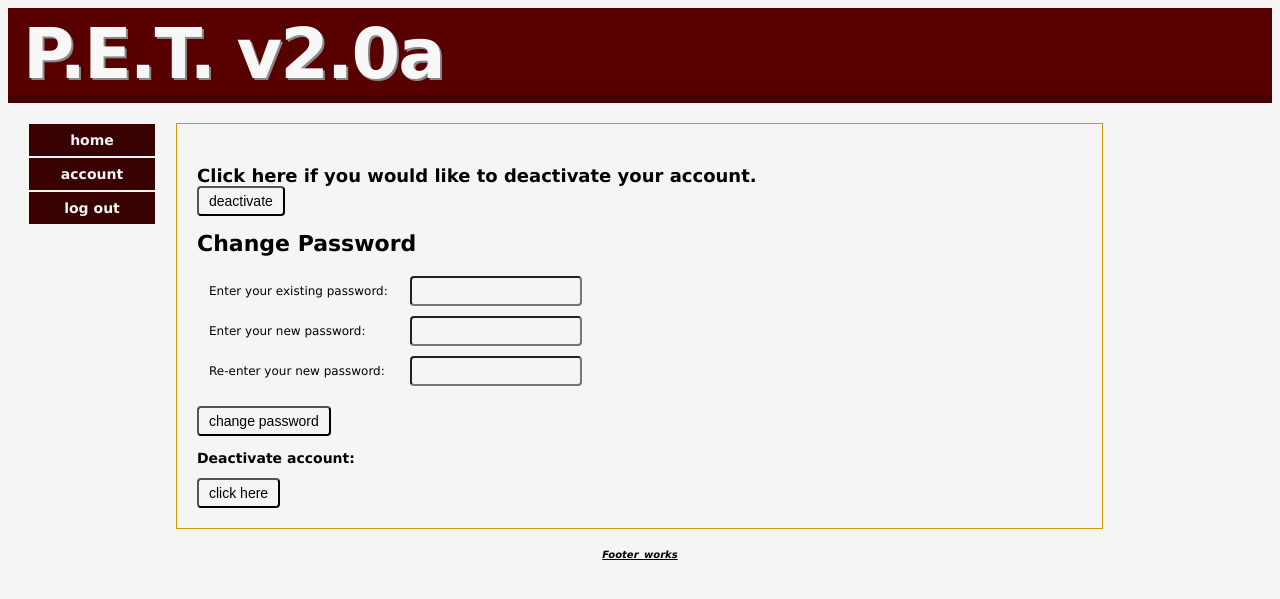
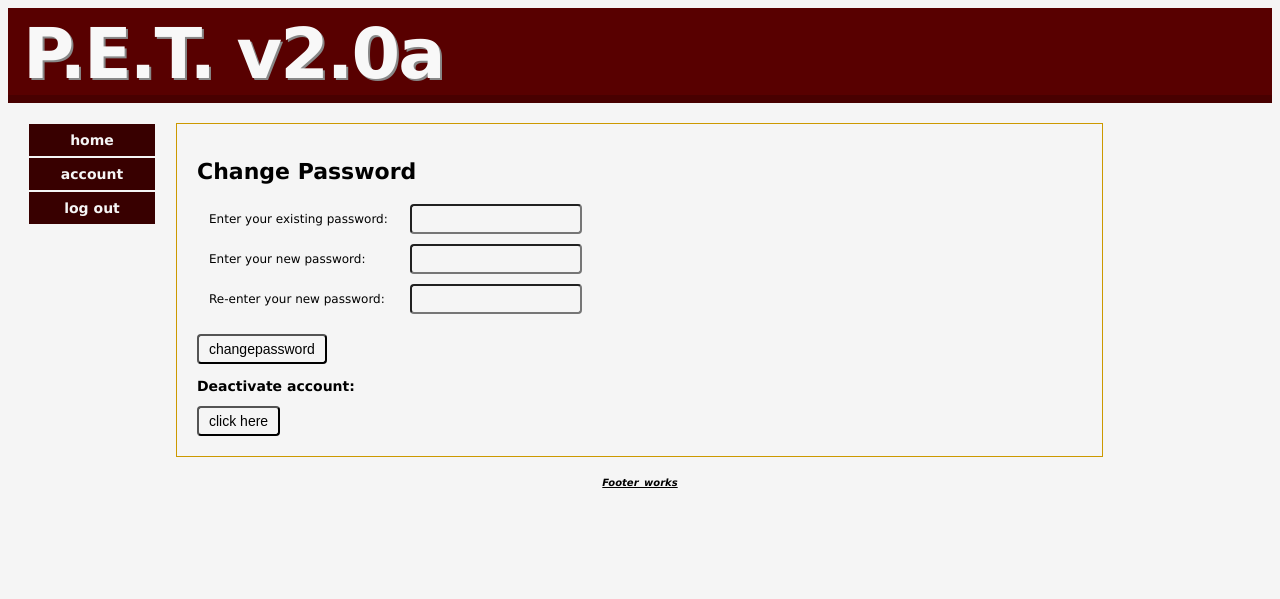
Before and after one commit to ulmpet/Capstone, a PHP site: page /account/changePassword?password=1 in a window 1280 px wide. Shown: the top 599 px of the page. Run offline with PHP 8.4, Linux system fonts and the light colour scheme; the visitor is signed in with stand-in values (Sample User, id 1); data that the repository does not hold is empty; some libraries are stand-ins or nearby versions.

Commit message:
Fixed merge issues and bugs
Extra deactivate button from recent tree removed, plus fixed bug with
change password user feature.

```diff
--- a/application/view/account/account.php
+++ b/application/view/account/account.php
@@ -1,16 +1,8 @@
 <div class="container">
-    <div>
-        <form method = "POST" action = "">
-            <br>
-            Click here if you would like to deactivate your account.
-            <br>
-            <input name="Deactivate" type="submit" value="Deactivate"/>
-        </form>
-    </div>
 
     <div>
         <h1>Change Password</h1>
-        <form method="POST" action="">
+        <form method="POST" action="account/changePassword">
     <table>
         <tr>
             <td>Enter your existing password:</td>
@@ -25,7 +17,7 @@
             <td><input type="password" size="16" name="confirmnewpassword"></td>
         </tr>
     </table>
-            <p><input type= "submit" value="Change Password">
+            <p><input type= "submit" value="changePassword">
         </form>
     </div>
 
```
